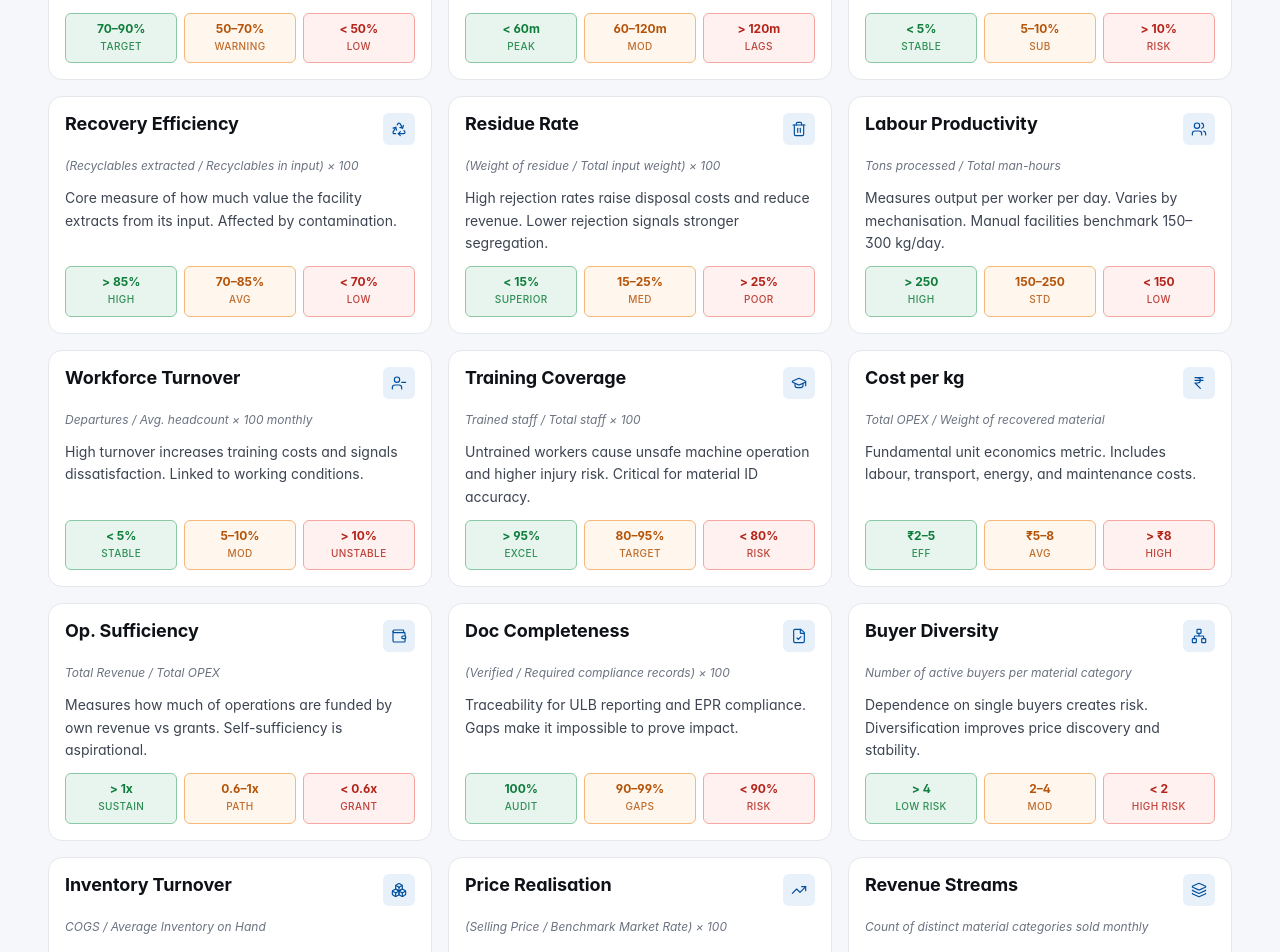
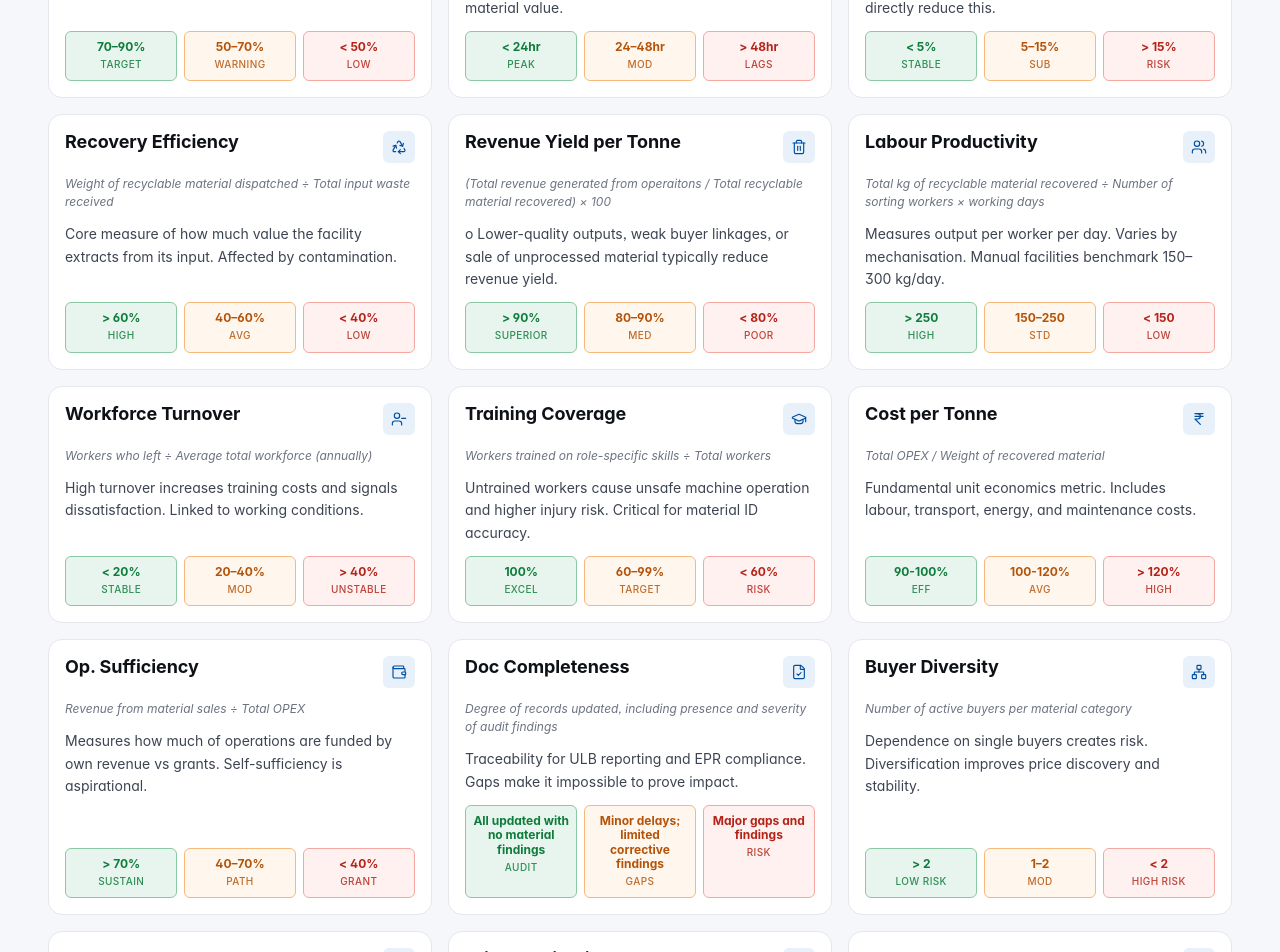
Before and after one commit to sukrithisood/sukrithisood.github.io, a React (Vite) app in the folder mrftoolkit/: page / in a window 1280 px wide. Shown: the part 2300-3252 px from the top of the page. Built offline with nearby package versions, Linux system fonts and the light colour scheme.

Commit message:
kpi_benchmark_sheet_changes

```diff
--- a/mrftoolkit/src/data/kpis.js
+++ b/mrftoolkit/src/data/kpis.js
@@ -11,20 +11,20 @@ export const kpiCategories = [
 
 export const kpis = [
   { cat: 'ops',  icon: 'Gauge',         title: 'Capacity Utilisation', formula: 'Actual input received (TPD) / Designed capacity (TPD) × 100', desc: 'Measures whether the facility is being used to its designed potential. Very low utilisation signals collection gaps.', bands: [['g','70–90%','Target'],['a','50–70%','Warning'],['r','< 50%','Low']] },
-  { cat: 'ops',  icon: 'Clock',         title: 'Sorting Turnaround',   formula: 'Total time from job arrival to final baling per ton',         desc: 'Directly affects storage congestion and material quality degradation. Longer dwell times worsen material value.',          bands: [['g','< 60m','Peak'],['a','60–120m','Mod'],['r','> 120m','Lags']] },
-  { cat: 'ops',  icon: 'Settings',      title: 'Machine Downtime',     formula: 'Unplanned maintenance / Operating hours × 100',               desc: 'Equipment breakdown is a major throughput disruptor. Preventive maintenance and protocols directly reduce this.',          bands: [['g','< 5%','Stable'],['a','5–10%','Sub'],['r','> 10%','Risk']] },
-  { cat: 'qual', icon: 'Recycle',       title: 'Recovery Efficiency',  formula: '(Recyclables extracted / Recyclables in input) × 100',        desc: 'Core measure of how much value the facility extracts from its input. Affected by contamination.',                          bands: [['g','> 85%','High'],['a','70–85%','Avg'],['r','< 70%','Low']] },
-  { cat: 'qual', icon: 'Trash2',        title: 'Residue Rate',         formula: '(Weight of residue / Total input weight) × 100',              desc: 'High rejection rates raise disposal costs and reduce revenue. Lower rejection signals stronger segregation.',               bands: [['g','< 15%','Superior'],['a','15–25%','Med'],['r','> 25%','Poor']] },
-  { cat: 'work', icon: 'Users',         title: 'Labour Productivity',  formula: 'Tons processed / Total man-hours',                            desc: 'Measures output per worker per day. Varies by mechanisation. Manual facilities benchmark 150–300 kg/day.',                  bands: [['g','> 250','High'],['a','150–250','Std'],['r','< 150','Low']] },
-  { cat: 'work', icon: 'UserMinus',     title: 'Workforce Turnover',   formula: 'Departures / Avg. headcount × 100 monthly',                   desc: 'High turnover increases training costs and signals dissatisfaction. Linked to working conditions.',                         bands: [['g','< 5%','Stable'],['a','5–10%','Mod'],['r','> 10%','Unstable']] },
-  { cat: 'work', icon: 'GraduationCap', title: 'Training Coverage',    formula: 'Trained staff / Total staff × 100',                           desc: 'Untrained workers cause unsafe machine operation and higher injury risk. Critical for material ID accuracy.',               bands: [['g','> 95%','Excel'],['a','80–95%','Target'],['r','< 80%','Risk']] },
-  { cat: 'fin',  icon: 'IndianRupee',   title: 'Cost per kg',          formula: 'Total OPEX / Weight of recovered material',                   desc: 'Fundamental unit economics metric. Includes labour, transport, energy, and maintenance costs.',                             bands: [['g','₹2–5','Eff'],['a','₹5–8','Avg'],['r','> ₹8','High']] },
-  { cat: 'fin',  icon: 'Wallet',        title: 'Op. Sufficiency',      formula: 'Total Revenue / Total OPEX',                                  desc: 'Measures how much of operations are funded by own revenue vs grants. Self-sufficiency is aspirational.',                    bands: [['g','> 1x','Sustain'],['a','0.6–1x','Path'],['r','< 0.6x','Grant']] },
-  { cat: 'comp', icon: 'FileCheck',     title: 'Doc Completeness',     formula: '(Verified / Required compliance records) × 100',              desc: 'Traceability for ULB reporting and EPR compliance. Gaps make it impossible to prove impact.',                               bands: [['g','100%','Audit'],['a','90–99%','Gaps'],['r','< 90%','Risk']] },
-  { cat: 'down', icon: 'Network',       title: 'Buyer Diversity',      formula: 'Number of active buyers per material category',               desc: 'Dependence on single buyers creates risk. Diversification improves price discovery and stability.',                         bands: [['g','> 4','Low risk'],['a','2–4','Mod'],['r','< 2','High risk']] },
-  { cat: 'down', icon: 'Boxes',         title: 'Inventory Turnover',   formula: 'COGS / Average Inventory on Hand',                            desc: 'Excess inventory locks up capital. High inventory signals weak buyer relationships or price standoffs.',                    bands: [['g','> 8x','Fast'],['a','4–8x','Mod'],['r','< 4x','Slow']] },
-  { cat: 'down', icon: 'TrendingUp',    title: 'Price Realisation',    formula: '(Selling Price / Benchmark Market Rate) × 100',               desc: 'Measures whether the MRF is achieving fair prices relative to market benchmarks.',                                          bands: [['g','> 95%','Prem'],['a','85–95%','Avg'],['r','< 85%','Low']] },
-  { cat: 'down', icon: 'Layers',        title: 'Revenue Streams',      formula: 'Count of distinct material categories sold monthly',          desc: 'Active material channels. More streams signal better sorting and higher facility value.',                                  bands: [['g','> 10','Opt'],['a','5–10','Std'],['r','< 5','Ltd']] },
+  { cat: 'ops',  icon: 'Clock',         title: 'Sorting Turnaround',   formula: 'Time between waste receipt and completion of sorting (hours)',         desc: 'Directly affects storage congestion and material quality degradation. Longer dwell times worsen material value.',          bands: [['g','< 24hr','Peak'],['a','24–48hr','Mod'],['r','> 48hr','Lags']] },
+  { cat: 'ops',  icon: 'Settings',      title: 'Machine Downtime',     formula: 'Hours of unplanned machine downtime ÷ Total scheduled machine hours',               desc: 'Equipment breakdown is a major throughput disruptor. Preventive maintenance and protocols directly reduce this.',          bands: [['g','< 5%','Stable'],['a','5–15%','Sub'],['r','> 15%','Risk']] },
+  { cat: 'qual', icon: 'Recycle',       title: 'Recovery Efficiency',  formula: 'Weight of recyclable material dispatched ÷ Total input waste received',        desc: 'Core measure of how much value the facility extracts from its input. Affected by contamination.',                          bands: [['g','> 60%','High'],['a','40–60%','Avg'],['r','< 40%','Low']] },
+  { cat: 'fin', icon: 'Trash2',        title: 'Revenue Yield per Tonne',  formula: '(Total revenue generated from operaitons / Total recyclable material recovered) × 100',              desc: 'o	Lower-quality outputs, weak buyer linkages, or sale of unprocessed material typically reduce revenue yield.',               bands: [['g','> 90%','Superior'],['a','80–90%','Med'],['r','< 80%','Poor']] },
+  { cat: 'work', icon: 'Users',         title: 'Labour Productivity',  formula: 'Total kg of recyclable material recovered ÷ Number of sorting workers × working days',                            desc: 'Measures output per worker per day. Varies by mechanisation. Manual facilities benchmark 150–300 kg/day.',                  bands: [['g','> 250','High'],['a','150–250','Std'],['r','< 150','Low']] },
+  { cat: 'work', icon: 'UserMinus',     title: 'Workforce Turnover',   formula: 'Workers who left ÷ Average total workforce  (annually)',                   desc: 'High turnover increases training costs and signals dissatisfaction. Linked to working conditions.',                         bands: [['g','< 20%','Stable'],['a','20–40%','Mod'],['r','> 40%','Unstable']] },
+  { cat: 'work', icon: 'GraduationCap', title: 'Training Coverage',    formula: 'Workers trained on role-specific skills ÷ Total workers',                           desc: 'Untrained workers cause unsafe machine operation and higher injury risk. Critical for material ID accuracy.',               bands: [['g','100%','Excel'],['a','60–99%','Target'],['r','< 60%','Risk']] },
+  { cat: 'fin',  icon: 'IndianRupee',   title: 'Cost per Tonne',          formula: 'Total OPEX / Weight of recovered material',                   desc: 'Fundamental unit economics metric. Includes labour, transport, energy, and maintenance costs.',                             bands: [['g','90-100%','Eff'],['a','100-120%','Avg'],['r','> 120%','High']] },
+  { cat: 'fin',  icon: 'Wallet',        title: 'Op. Sufficiency',      formula: 'Revenue from material sales ÷ Total OPEX',                                  desc: 'Measures how much of operations are funded by own revenue vs grants. Self-sufficiency is aspirational.',                    bands: [['g','> 70%','Sustain'],['a','40–70%','Path'],['r','< 40%','Grant']] },
+  { cat: 'comp', icon: 'FileCheck',     title: 'Doc Completeness',     formula: 'Degree of records updated, including presence and severity of audit findings',              desc: 'Traceability for ULB reporting and EPR compliance. Gaps make it impossible to prove impact.',                               bands: [['g','All updated with no material findings','Audit'],['a','Minor delays; limited corrective findings','Gaps'],['r','Major gaps and findings','Risk']] },
+  { cat: 'down', icon: 'Network',       title: 'Buyer Diversity',      formula: 'Number of active buyers per material category',               desc: 'Dependence on single buyers creates risk. Diversification improves price discovery and stability.',                         bands: [['g','> 2','Low risk'],['a','1–2','Mod'],['r','< 2','High risk']] },
+  { cat: 'down', icon: 'Boxes',         title: 'Inventory Turnover',   formula: 'Average inventory value ÷ Daily material sales value',                            desc: 'Excess inventory locks up capital. High inventory signals weak buyer relationships or price standoffs.',                    bands: [['g','< 15 days','Fast'],['a','15–30 days','Mod'],['r','> 30 days','Slow']] },
+  { cat: 'down', icon: 'TrendingUp',    title: 'Price Realisation',    formula: 'Average selling price per material ÷ Prevailing market rate',               desc: 'Measures whether the MRF is achieving fair prices relative to market benchmarks.',                                          bands: [['g','> 90%','Prem'],['a','75–90%','Avg'],['r','< 75%','Low']] },
+  { cat: 'down', icon: 'Layers',        title: 'Revenue Streams',      formula: 'Count of distinct income sources',          desc: 'Active material channels. More streams signal better sorting and higher facility value.',                                  bands: [['g','> 3','Opt'],['a','2–3','Std'],['r','< 2','Ltd']] },
 ]
 
 // Configuration for the self-assessment calculator (matches kpis above by id)
```
